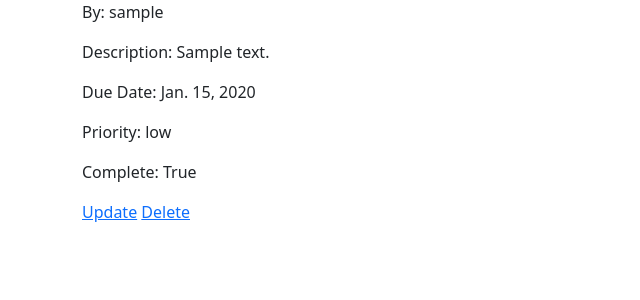
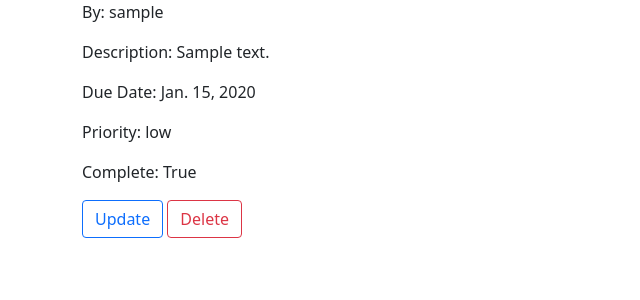
Before and after one commit to nayelr6/task_manager, a Django app: template tasks/templates/task_detail.html in a window 1280 px wide. Shown: the part 202-502 px from the top of the page, without its empty margins (0-640 px from the left). Run offline with Django 5.2, Linux system fonts and the light colour scheme; the template is opened without the code that fills it: values that come from a table or form of the project are taken from there, others are empty; a user stored in the database is signed in; tables that the repository leaves empty hold one stand-in row (values such as "Sample post").

Commit message:
clean up

```diff
--- a/tasks/templates/task_detail.html
+++ b/tasks/templates/task_detail.html
@@ -17,8 +17,8 @@
 
 
             {% if task.user == request.user %}
-                <a href="{% url 'task_update' task.id %}">Update</a>
-                <a href="{% url 'task_delete' task.id %}">Delete</a>
+                <a href="{% url 'task_update' task.id %}"><button type="button" class="btn btn-outline-primary">Update</button></a>
+                <a href="{% url 'task_delete' task.id %}"><button type="button" class="btn btn-outline-danger">Delete</button></a>
             {%endif%}
         </div>
         {%endblock%}
```
